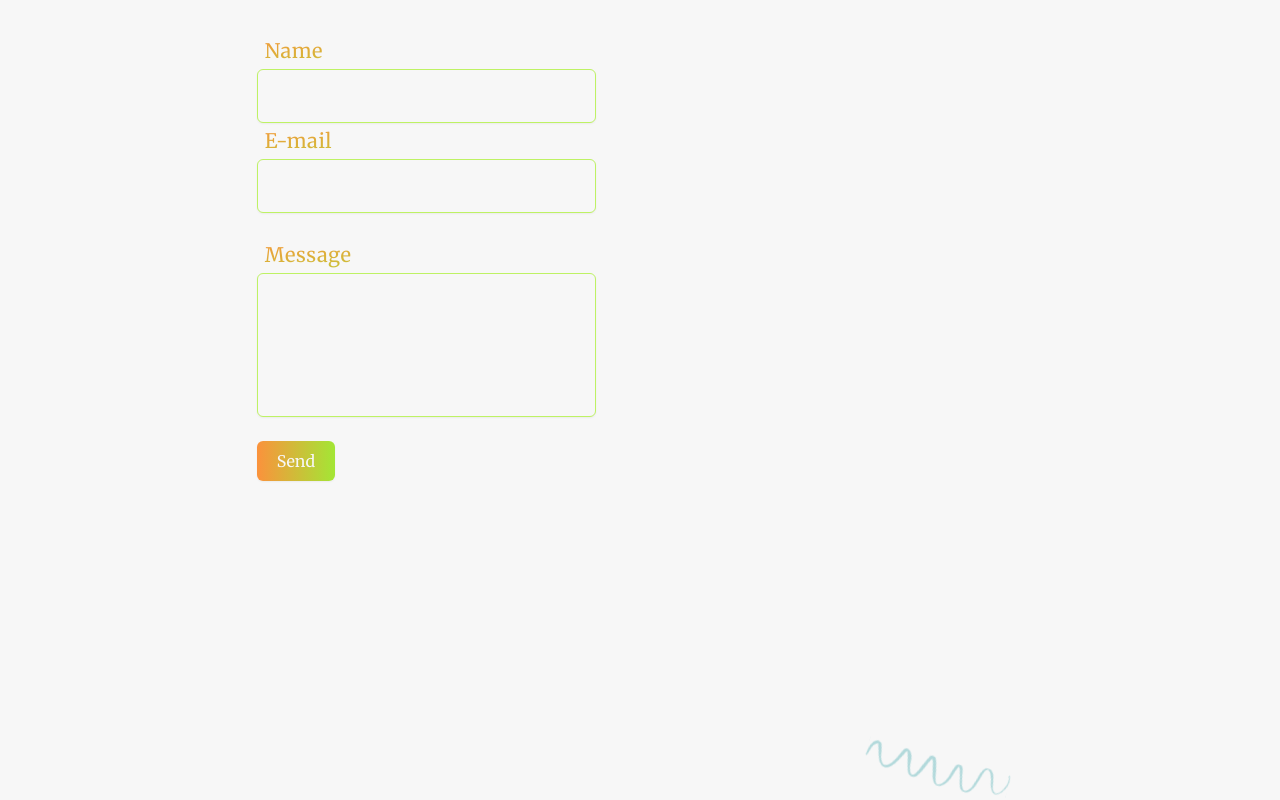
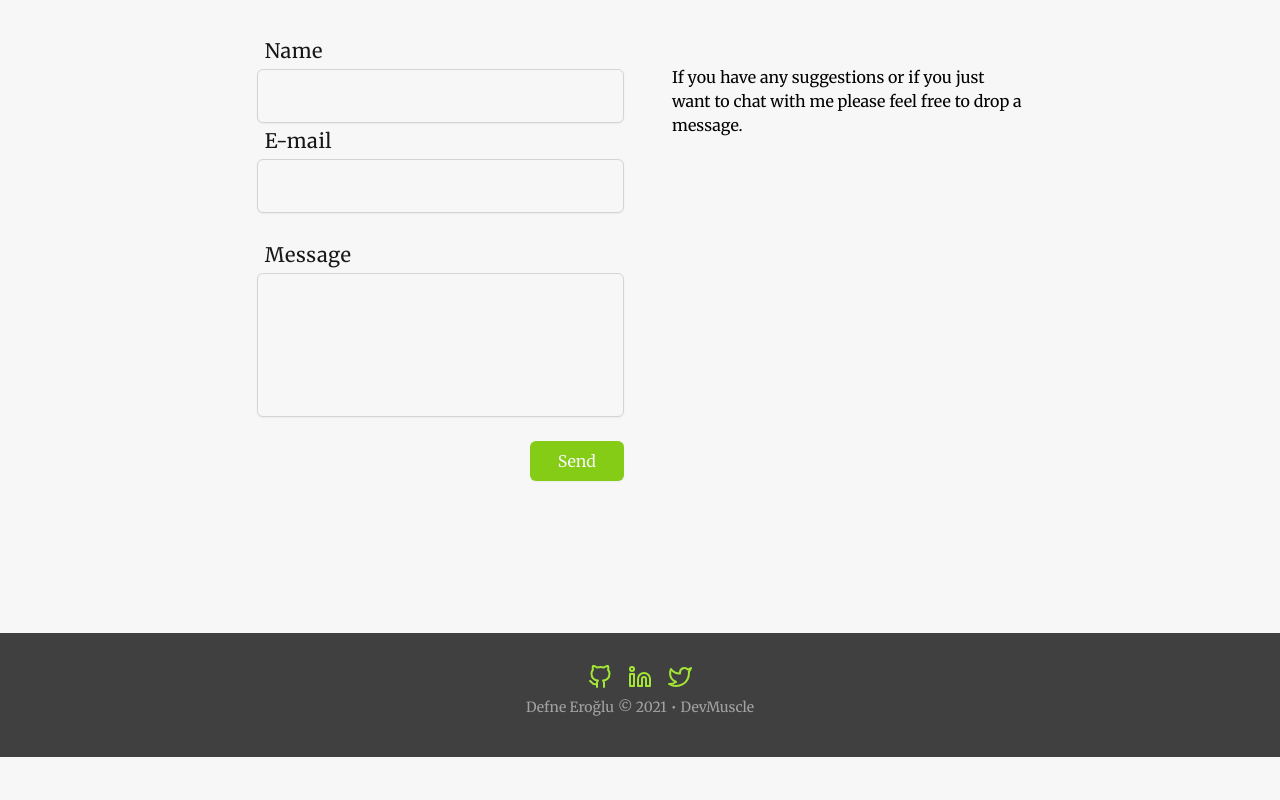
Before and after one commit to definite2/defneeroglu, a Next.js app: page /contact in a window 1280 px wide. Shown: the part 260-1060 px from the top of the page. After the commit the page ends 1017 px from the top, so only its background shows below. Built offline with nearby package versions, Linux system fonts and the light colour scheme; what @tailwindcss/typography would draw is missing.

Commit message:
update contact form

```diff
--- a/src/components/Footer/index.js
+++ b/src/components/Footer/index.js
@@ -3,8 +3,8 @@ import SocialIcon from "../Social";
 import Link from "next/link";
 export default function Footer() {
   return (
-    <footer className=" mt-auto text-center bg-gray-700">
-      <div className="flex flex-col justify-center items-center py-6">
+    <footer  className=" mt-auto text-center bg-gray-700 ">
+      <div className="flex flex-col justify-center items-center py-8">
         <div className="flex-grow flex-col">
           <div className="flex text-right space-x-4">
             <SocialIcon
--- a/src/components/Forms/ContactForm.js
+++ b/src/components/Forms/ContactForm.js
@@ -90,7 +90,7 @@ const ContactForm = () => {
       </AlertContainer>
       <form className="w-full">
         <div className="flex flex-wrap mb-6">
-          <div className="w-full md:w-2/3 ">
+          <div className="w-full ">
             <Input
               id="name"
               type="text"
@@ -100,7 +100,7 @@ const ContactForm = () => {
               error={errors.name}
             />
           </div>
-          <div className="w-full md:w-2/3 ">
+          <div className="w-full  ">
             <Input
               id="email"
               type="email"
@@ -112,13 +112,13 @@ const ContactForm = () => {
           </div>
         </div>
         <div className="flex flex-wrap mb-6">
-          <div className="w-full md:w-2/3">
-            <label className="block tracking-wide mr-3 py-1 text-left font-medium text-xl px-2 text-transparent bg-clip-text bg-gradient-to-br from-orange-400  to-primary-400">
+          <div className="w-full ">
+            <label className="block tracking-wide mr-3 py-1 text-left font-medium text-xl px-2 text-gray-900 dark:text-gray-50 ">
               Message
             </label>
             <textarea
               id="message"
-              className="no-resize block w-full appearance-none rounded-md border-primary-300 bg-primary-light text-gray-700 mr-3 py-1 px-2 leading-tight focus:outline-none focus:ring-primary-400 focus:border-primary-400 h-36 resize-none shadow-sm dark:bg-gray-800 dark:text-gray-100"
+              className="no-resize block w-full appearance-none rounded-md border-gray-300 dark:border-gray-500 bg-primary-light text-gray-700 mr-3 py-1 px-2 leading-tight focus:outline-none focus:ring-gray-400 focus:border-gray-400 h-36 resize-none shadow-sm dark:bg-gray-800 dark:text-gray-100 dark:focus:border-gray-500 dark:focus:ring-gray-500"
               onChange={handleInputChange}
               value={values.message}
               error={errors.message}
@@ -126,15 +126,17 @@ const ContactForm = () => {
             {errors.message && <span class="text-xs text-red-600">{errors.message}</span>}
           </div>
         </div>
-        <div className="flex flex-wrap mb-6">
+        <div className="flex flex-wrap  mb-6">
+        <div className="w-full flex  justify-end">
           <motion.button
             whileHover={{ scale: 1.1 }}
             whileTap={{ scale: 0.9 }}
-            className="bg-gradient-to-r from-orange-400 to-primary-400 flex items-center justify-center font-medium  border-0 p-2 rounded-md shadow-sm"
+            className="bg-primary-500 flex items-center justify-center font-medium  border-0 p-2 rounded-md shadow-sm"
             onClick={handleSubmit}
           >
-            <span className="px-3  text-primary-light dark:text-gray-900">Send</span>
+            <span className="px-5  text-primary-light dark:text-gray-900">Send</span>
           </motion.button>
+          </div>
         </div>
       </form>
     </>
--- a/src/components/Forms/Input.js
+++ b/src/components/Forms/Input.js
@@ -5,7 +5,7 @@ const Input = (props) => {
   return (
     <>
       {label && (
-        <label className="block tracking-wide mr-3 py-1 text-left font-medium text-xl px-2 text-transparent bg-clip-text bg-gradient-to-br from-orange-400  to-primary-400">
+        <label className="block tracking-wide mr-3 py-1 text-left font-medium text-xl px-2 text-gray-900 dark:text-gray-50 ">
           {label}
         </label>
       )}
@@ -14,7 +14,7 @@ const Input = (props) => {
         type={type}
         onChange={onChange}
         value={value}
-        className={`appearance-none w-full border-primary-300  text-gray-700 bg-primary-light py-4 px-2 rounded-md leading-tight focus:outline-none focus:ring-primary-500 focus:border-primary-500 shadow-sm dark:bg-gray-800 dark:text-gray-100 ${className}`}
+        className={`appearance-none w-full border-gray-300 dark:border-gray-500  text-gray-700 bg-primary-light py-4 px-2 rounded-md leading-tight focus:outline-none focus:ring-gray-400 focus:border-gray-400 shadow-sm dark:bg-gray-800 dark:text-gray-100 dark:focus:border-gray-500 dark:focus:ring-gray-500 ${className}`}
       />
       {error && <span className="text-xs text-red-600">{error}</span>}
     </>
--- a/src/pages/contact.js
+++ b/src/pages/contact.js
@@ -1,16 +1,13 @@
-import { PageSeo } from "@/components/Seo";
-import { siteMetadata } from "@/constants/siteMetadata";
-import Image from "next/image";
-import ContactForm from "@/components/Forms/ContactForm";
-import { motion } from "framer-motion";
+import { PageSeo } from '@/components/Seo'
+import { siteMetadata } from '@/constants/siteMetadata'
+import Image from 'next/image'
+import ContactForm from '@/components/Forms/ContactForm'
+import { motion } from 'framer-motion'
 const contact = () => {
-  const { author } = siteMetadata;
+  const { author } = siteMetadata
   return (
     <>
-      <PageSeo
-        title={`Contact - ${author}`}
-        description={`Contact me - ${author}`}
-      />
+      <PageSeo title={`Contact - ${author}`} description={`Contact me - ${author}`} />
 
       <div id="contact_form" className="divide-y">
         <div className="pt-6 pb-8 space-y-2 md:space-y-5">
@@ -25,7 +22,6 @@ const contact = () => {
               visible: {
                 scale: 1,
                 opacity: 1,
-
               },
             }}
           >
@@ -34,25 +30,20 @@ const contact = () => {
             </h1>
           </motion.div>
         </div>
-        <div className="items-start space-y-2 xl:grid xl:grid-cols-3 xl:gap-x-2 xl:space-y-0 lg:pt-8 ">
-          <div className="pt-8 pb-8 prose lg:prose-lg dark:prose-dark max-w-none xl:col-span-2">
+        <div className="flex flex-col-reverse items-start space-y-2 xl:grid xl:grid-cols-4 xl:gap-x-8 xl:space-y-0 sm:pt-8 sm:pb-12  ">
+          <div className="pt-8 pb-8 prose pl-4 sm:pl-0 lg:prose-lg dark:prose-dark max-w-none xl:col-span-2">
             <ContactForm />
           </div>
-
+          <div className="sm:pt-16 pt-4 pl-4 prose lg:prose-lg dark:prose-dark max-w-none xl:col-span-2">
+            <p>
+              If you have any suggestions or if you just want to chat with me please feel free to
+              drop a message.
+            </p>
+          </div>
         </div>
       </div>
+    </>
+  )
+}
 
-      <div className="flex justify-end pt-40 prose dark:prose-dark max-w-none xl:col-span-3">
-        <Image
-          className="svg-draw float-right"
-          src="/media/wiggle.svg"
-          width={172}
-          height={145}
-          alt="wiggle"
-        />
-      </div>
-    </>
-  );
-};
-
-export default contact;
+export default contact
--- a/src/pages/index.js
+++ b/src/pages/index.js
@@ -21,8 +21,8 @@ export default function Home({ posts }) {
     <>
       <PageSeo title={siteMetadata.title} description={siteMetadata.description} />
       <div className="divide-y divide-gray-200 dark:divide-gray-700">
-        <div className="pb-10 space-y-2 md:space-y-5">
-          <p className="text-lg leading-7 prose lg:prose-lg dark:prose-dark max-w-none">
+        <div className="pb-1 space-y-2 md:space-y-5">
+          <p className="text-lg leading-7 prose lg:prose-lg mb-8 dark:prose-dark max-w-none">
             {siteMetadata.description}
           </p>
           <h1 className="text-3xl font-medium leading-9 tracking-tight text-gray-800 dark:text-gray-100 sm:text-4xl sm:leading-10 md:text-6xl md:leading-14">
```
